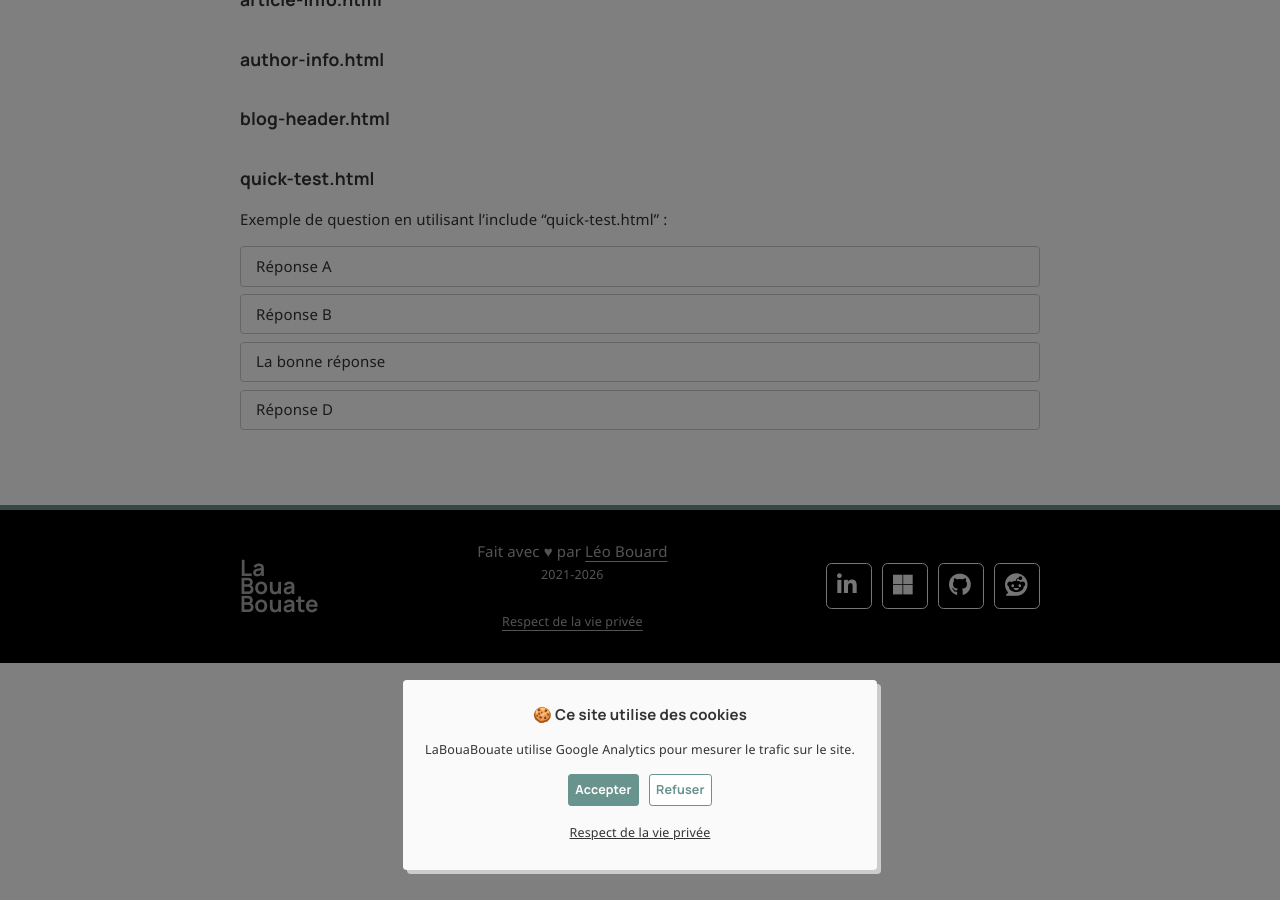
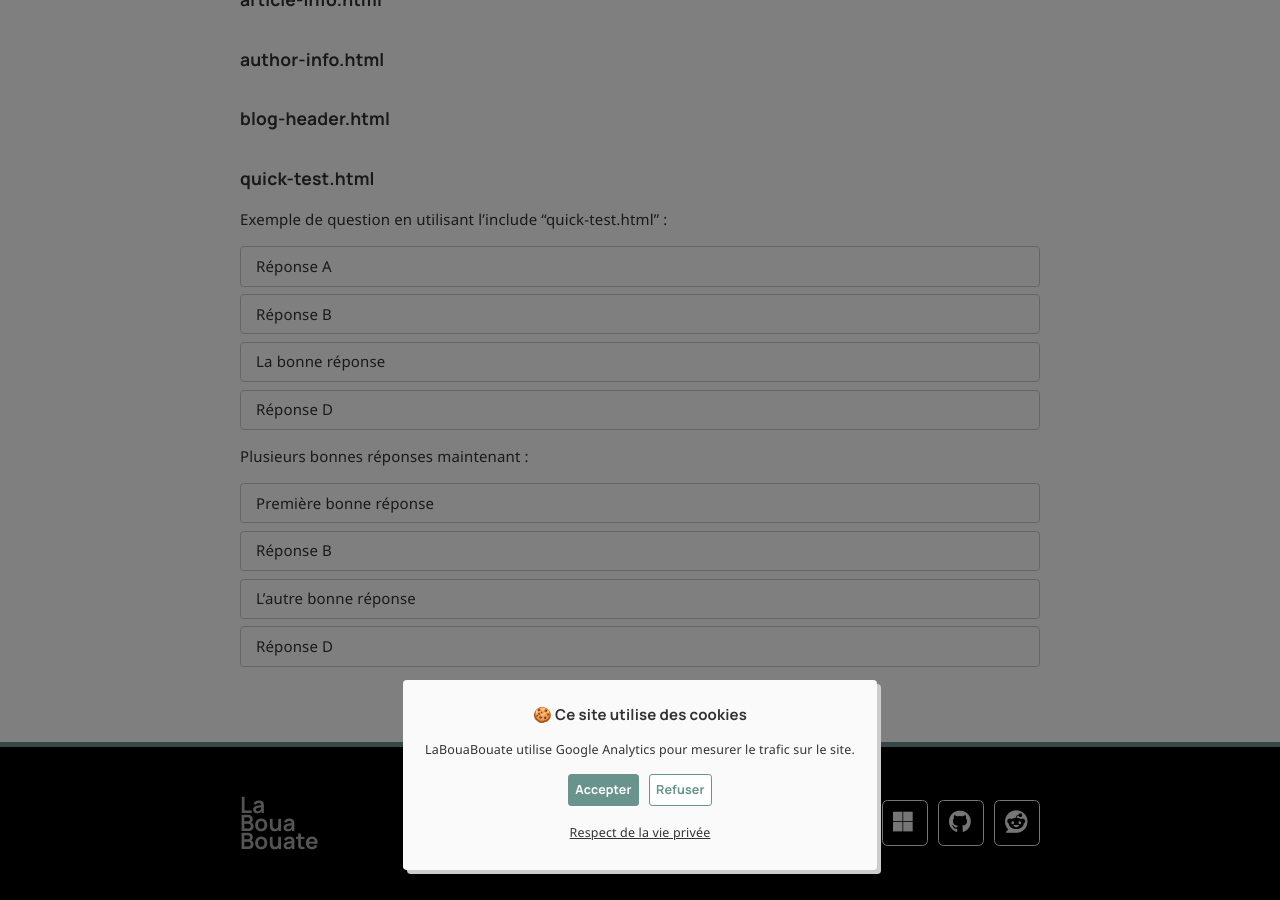
Before and after one commit to leobouard/leobouard.github.io, a Jekyll site: the page built from _pages/testing.md, in a window 1280 px wide and 900 px high, scrolled down 1008 px. Built offline with Jekyll 4.4.1, drawn with Linux system fonts in a browser that asks for light colours; nearby versions of some CDN libraries; some web fonts are replaced.

Commit message:
Update testing.md

```diff
--- a/_pages/testing.md
+++ b/_pages/testing.md
@@ -40,5 +40,12 @@ Exemple de question en utilisant l'include "quick-test.html" :
 
 - [ ] Réponse A
 - [ ] Réponse B
-- [ ] La bonne réponse
+- [x] La bonne réponse
 - [ ] Réponse D
+
+Plusieurs bonnes réponses maintenant :
+
+- [x] Première bonne réponse
+- [ ] Réponse B
+- [x] L'autre bonne réponse
+- [ ] Réponse D
```
